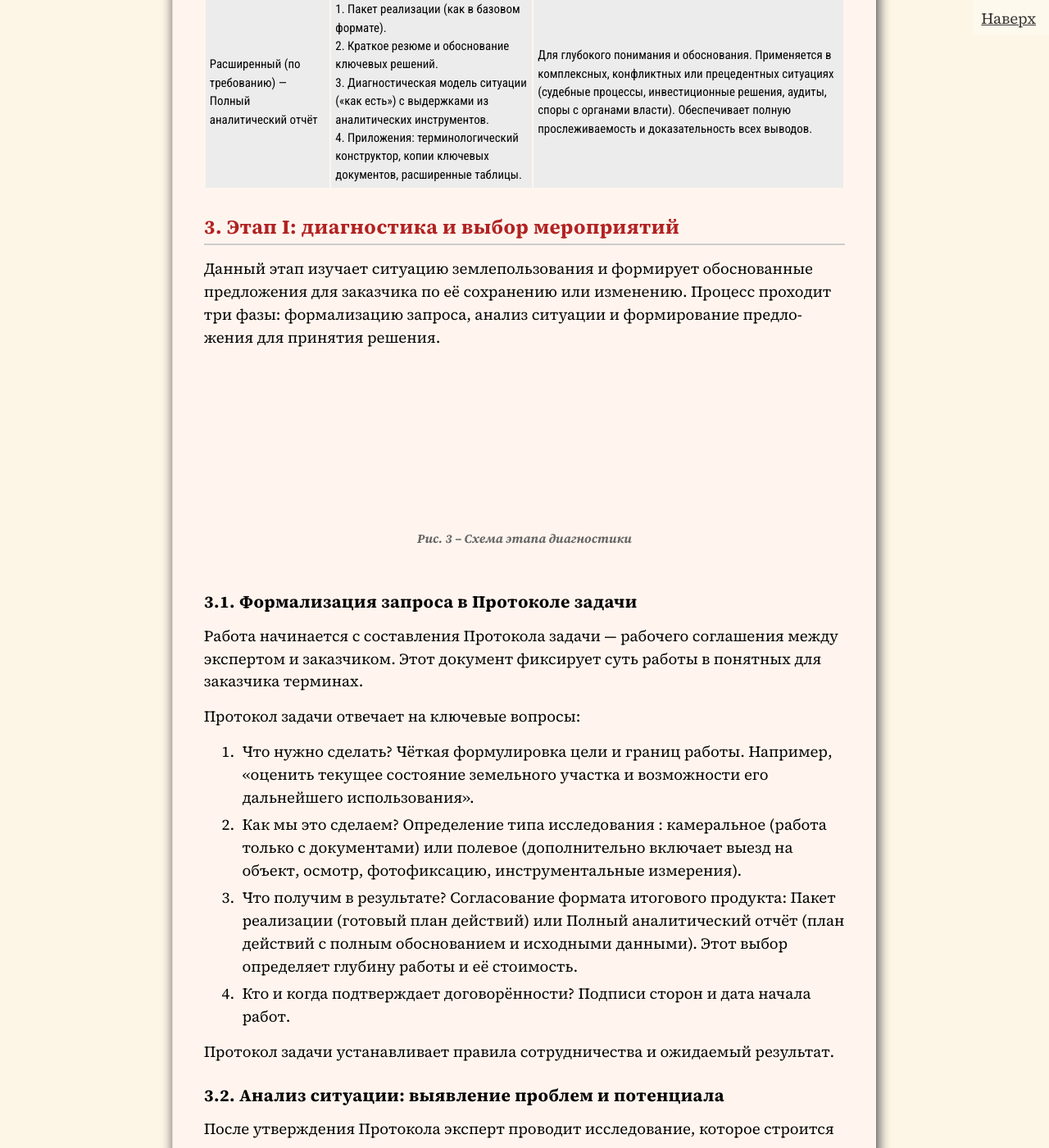
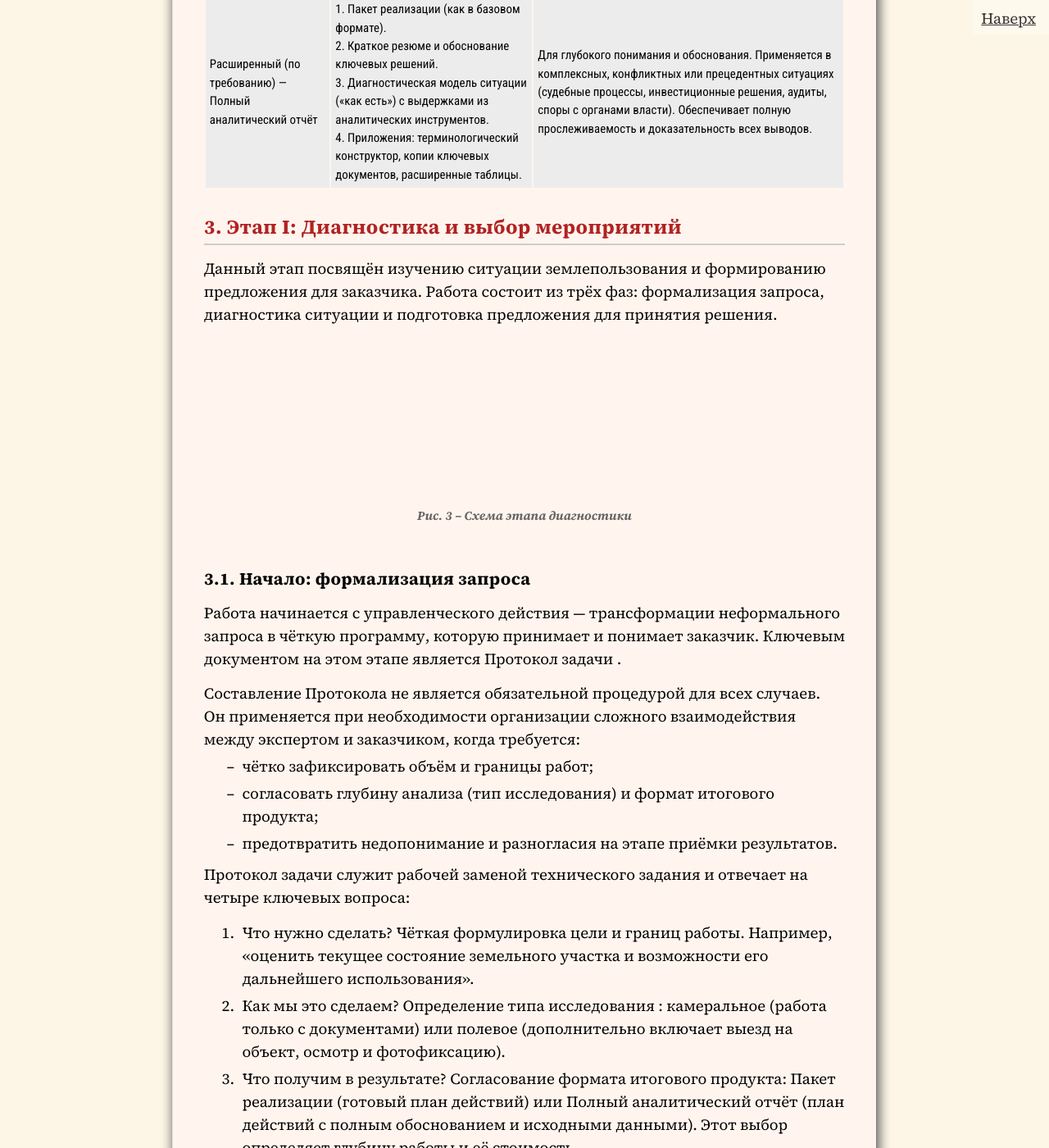
Before and after one commit to SergSi/land-use-art, a Jekyll site: the page built from _posts/2026-01-05-method.md, in a window 1280 px wide and 1400 px high, scrolled down 5923 px. Shown: the whole window at 82% size. Built offline with Jekyll 4.4.1, drawn with Linux system fonts in a browser that asks for light colours; some web fonts are replaced; some of the changed text lies outside the part shown.

Commit message:
Update 2026-01-05-method.md

```diff
--- a/_posts/2026-01-05-method.md
+++ b/_posts/2026-01-05-method.md
@@ -78,9 +78,11 @@
 | Базовый (основной) — Пакет реализации                    | 1. Логическая схема процесса (графическая модель ключевых этапов и решений).<br>2. Каталог операций (пошаговый перечень элементарных действий с указанием квалификации исполнителей, документов и сроков). | Для непосредственного исполнения. Подходит для решения типовых задач, устранения конкретных нарушений, реализации чётко определённых процедур (легализация, межевание, смена ВРИ). Обеспечивает максимальную оперативность и фокус на действии. |
 | Расширенный (по требованию) — Полный аналитический отчёт | 1. Пакет реализации (как в базовом формате).<br>2. Краткое резюме и обоснование ключевых решений.<br>3. Диагностическая модель ситуации («как есть») с выдержками из аналитических инструментов.<br>4. Приложения: терминологический конструктор, копии ключевых документов, расширенные таблицы. | Для глубокого понимания и обоснования. Применяется в комплексных, конфликтных или прецедентных ситуациях (судебные процессы, инвестиционные решения, аудиты, споры с органами власти). Обеспечивает полную прослеживаемость и доказательность всех выводов. |
 
-## 3. Этап I: диагностика и выбор мероприятий
 
-Данный этап изучает ситуацию землепользования и формирует обоснованные предложения для заказчика по её сохранению или изменению. Процесс проходит три фазы: формализацию запроса, анализ ситуации и формирование предложения для принятия решения.
+
+##  3. Этап I: Диагностика и выбор мероприятий
+
+Данный этап посвящён изучению ситуации землепользования и формированию предложения для заказчика. Работа состоит из трёх фаз: формализация запроса, диагностика ситуации и подготовка предложения для принятия решения.
 
 {% include mermaid.html content='
 flowchart TD
@@ -113,31 +115,41 @@
     style E fill:#c8e6c9
 ' caption="Схема этапа диагностики" number="3" %}
 
-### 3.1. Формализация запроса в Протоколе задачи
+###  3.1. Начало: формализация запроса
 
-Работа начинается с составления Протокола задачи — рабочего соглашения между экспертом и заказчиком. Этот документ фиксирует суть работы в понятных для заказчика терминах.
+Работа начинается с управленческого действия — трансформации неформального запроса в чёткую программу, которую принимает и понимает заказчик. Ключевым документом на этом этапе является  Протокол задачи .
 
-Протокол задачи отвечает на ключевые вопросы:
+Составление Протокола не является обязательной процедурой для всех случаев. Он применяется  при необходимости организации сложного взаимодействия между экспертом и заказчиком, когда требуется:
+*   чётко зафиксировать объём и границы работ;
+*   согласовать глубину анализа (тип исследования) и формат итогового продукта;
+*   предотвратить недопонимание и разногласия на этапе приёмки результатов.
+
+Протокол задачи служит рабочей заменой технического задания и отвечает на четыре ключевых вопроса:
 
 1.   Что нужно сделать?  Чёткая формулировка цели и границ работы. Например, «оценить текущее состояние земельного участка и возможности его дальнейшего использования».
-2.   Как мы это сделаем?  Определение  типа исследования : камеральное (работа только с документами) или полевое (дополнительно включает выезд на объект, осмотр, фотофиксацию, инструментальные измерения).
+2.   Как мы это сделаем?  Определение  типа исследования : камеральное (работа только с документами) или полевое (дополнительно включает выезд на объект, осмотр и фотофиксацию).
 3.   Что получим в результате?  Согласование формата итогового продукта:  Пакет реализации  (готовый план действий) или  Полный аналитический отчёт  (план действий с полным обоснованием и исходными данными). Этот выбор определяет глубину работы и её стоимость.
 4.   Кто и когда подтверждает договорённости?  Подписи сторон и дата начала работ.
 
-Протокол задачи устанавливает правила сотрудничества и ожидаемый результат.
+Таким образом, Протокол задачи выполняет роль инструмента управления ожиданиями, переводя неформальный запрос в структурированный проект с понятными правилами и заранее известным результатом. Для простых и ясных задач достаточно устного согласования ключевых параметров.
 
 ### 3.2. Анализ ситуации: выявление проблем и потенциала
 
 После утверждения Протокола эксперт проводит исследование, которое строится на последовательном применении аналитических инструментов.
 
-Шаг 1: документирование текущего состояния. Собираются и систематизируются данные о ситуации:
+##### Шаг 1: документирование текущего состояния.
+
+Собираются и систематизируются данные о ситуации:
+
 1. Официальные документы: выписки из ЕГРН, правоустанавливающие документы, градостроительные планы, решения органов власти.
 2. Фактические данные: результаты осмотра территории (фото, видео, замеры), свидетельские показания, исторические сведения.
 3. Данные о заинтересованных сторонах: информация о собственниках, пользователях, арендаторах, соседях, органах власти, чьи интересы затрагивает ситуация.
 
 Собранные данные сопоставляются друг с другом. Расхождения между официальными записями и фактическим положением дел, а также между интересами разных сторон, становятся отправной точкой для анализа.
 
-Шаг 2: диагностика проблем и потенциала. На основе собранных данных проводится анализ по нескольким ключевым направлениям для выявления двух основных категорий:
+##### Шаг 2: диагностика проблем и потенциала.
+
+На основе собранных данных проводится анализ по нескольким ключевым направлениям для выявления двух основных категорий:
 
 1. ПРОБЛЕМЫ (опасности, нарушения, ограничения):
    *   Правовые: отсутствие или неполнота документов на землю и постройки, несоответствие фактического использования разрешённому, наличие обременений.
@@ -153,7 +165,9 @@
 
 Результатом этого шага является диагностическая модель «как есть» — картина, где обозначены проблемные точки и нереализованные возможности.
 
-Шаг 3: определение мероприятий. Для каждой выявленной проблемы и каждого элемента потенциала эксперт определяет одно или несколько возможных мероприятий — конкретных действий, направленных на устранение проблемы или реализацию возможности.
+##### Шаг 3: определение мероприятий.
+
+Для каждой выявленной проблемы и каждого элемента потенциала эксперт определяет одно или несколько возможных мероприятий — конкретных действий, направленных на устранение проблемы или реализацию возможности.
 
 Например:
 *   *Проблема:* «Баня не отражена в ЕГРН». → *Мероприятие:* «Легализация самовольной постройки через суд».
```
